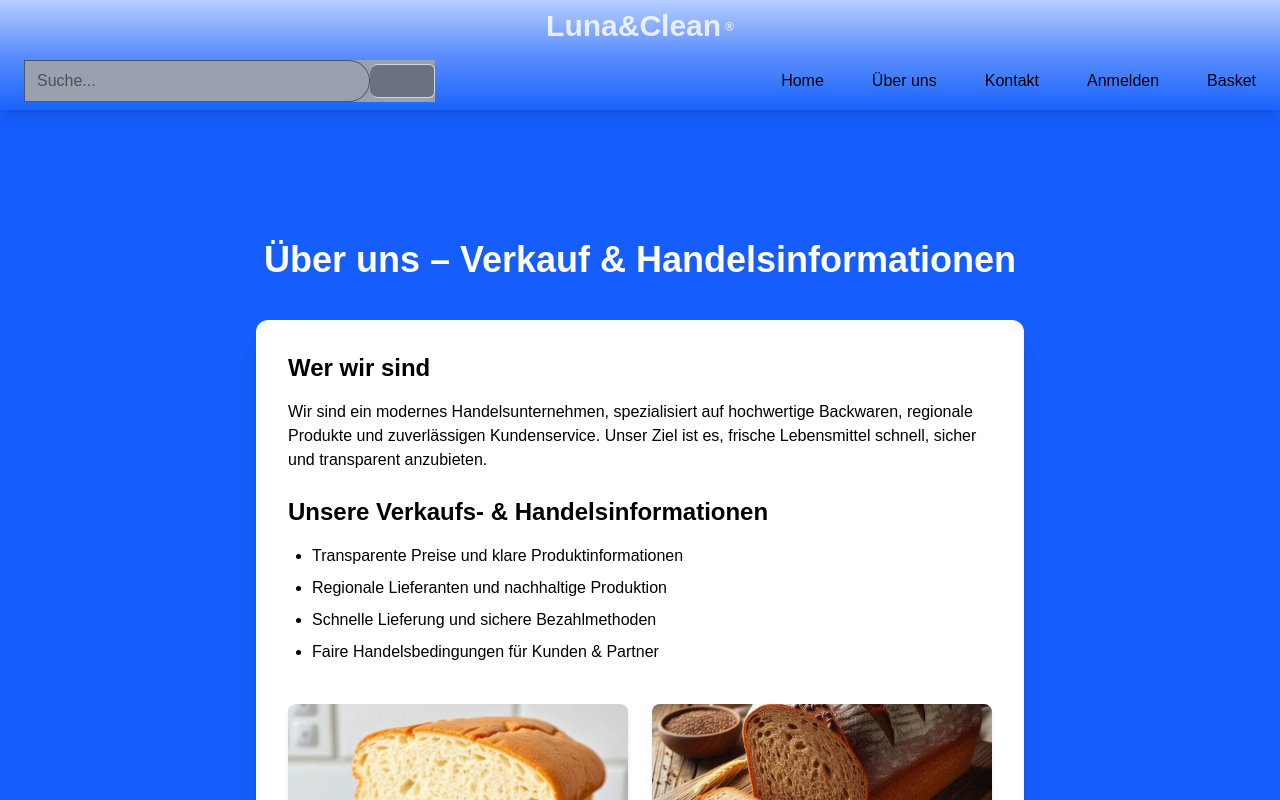
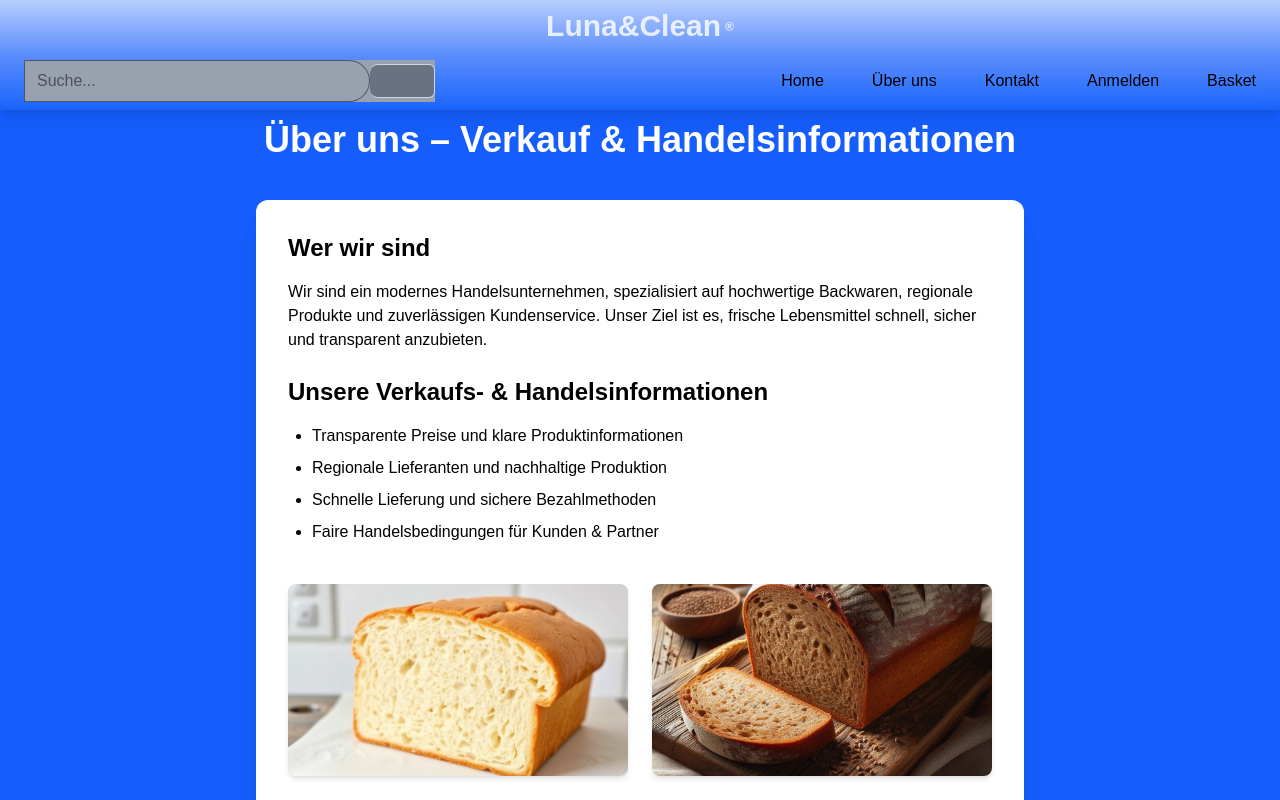
Before and after one commit to longtime88/frontend, a Next.js app: page /ueber-uns in a window 1280 px wide. Shown: the top 800 px of the page. Built offline with nearby package versions, Linux system fonts and the light colour scheme; some icons are missing.

Commit message:
first commit

```diff
--- a/app/ueber-uns/page.tsx
+++ b/app/ueber-uns/page.tsx
@@ -6,7 +6,7 @@ import Link from "next/link"
 export default function Ueberuns() {
   return (
     <div className="min-h-screen bg-blue-600 text-white px-6
-                    pt-32 md:pt-48 lg:pt-60  /* Abstand unter dem Header */
+                    pt-32 md:pt-48 lg:pt-30  /* Abstand unter dem Header */
                     flex flex-col items-center">
 
       {/* Titel */}
```
